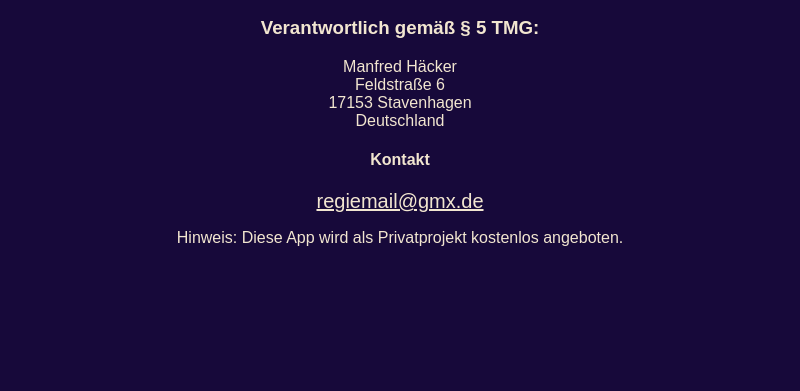
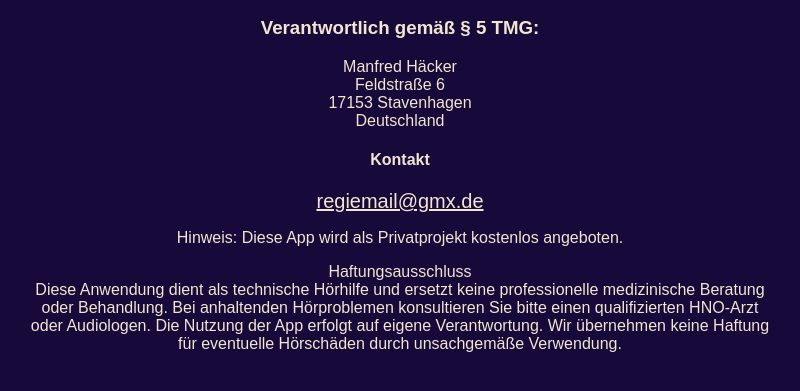
Before and after one commit to hupsclick/ohrzeit-web, an Electron app: page impressum.html in a window 800 px wide. Shown: the part 79-470 px from the top of the page. Drawn offline with Linux system fonts and the light colour scheme.

Commit message:
Add files via upload
Neuen Hinweis eingefügt.

```diff
--- a/impressum.html
+++ b/impressum.html
@@ -16,5 +16,9 @@
 	  <h4>Kontakt</h4>
         <a href="mailto:regiemail@gmx.de" style="color:#F2E6D0; font-size: 20px;">regiemail@gmx.de</a></p>
     <p>Hinweis: Diese App wird als Privatprojekt kostenlos angeboten.</p>
+	Haftungsausschluss<br>
+Diese Anwendung dient als technische Hörhilfe und ersetzt keine professionelle medizinische Beratung oder Behandlung. Bei anhaltenden Hörproblemen konsultieren Sie bitte einen qualifizierten HNO-Arzt oder Audiologen.
+Die Nutzung der App erfolgt auf eigene Verantwortung. Wir übernehmen keine Haftung für eventuelle Hörschäden durch unsachgemäße Verwendung.
+
 </body>
 </html>
```
